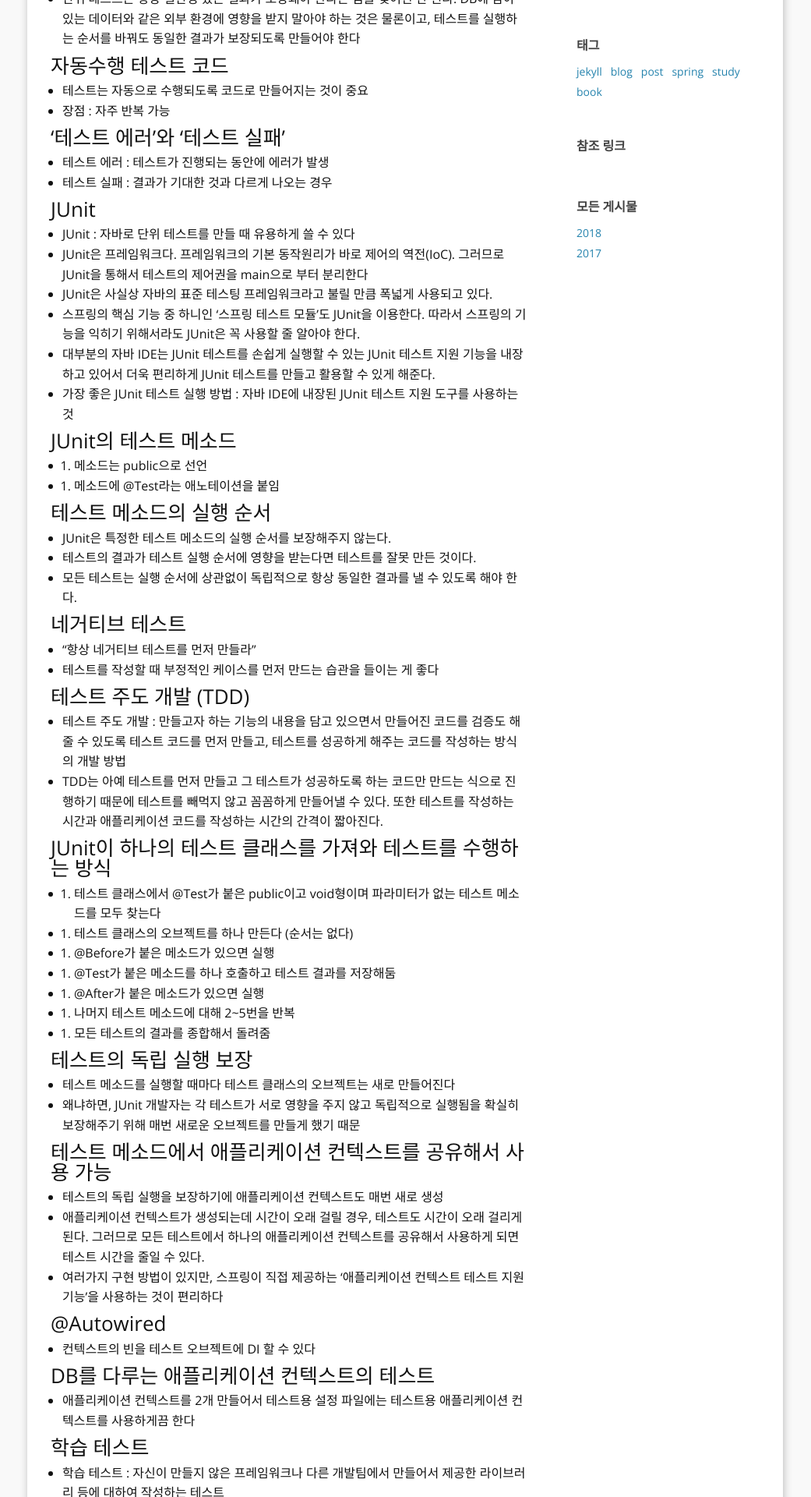
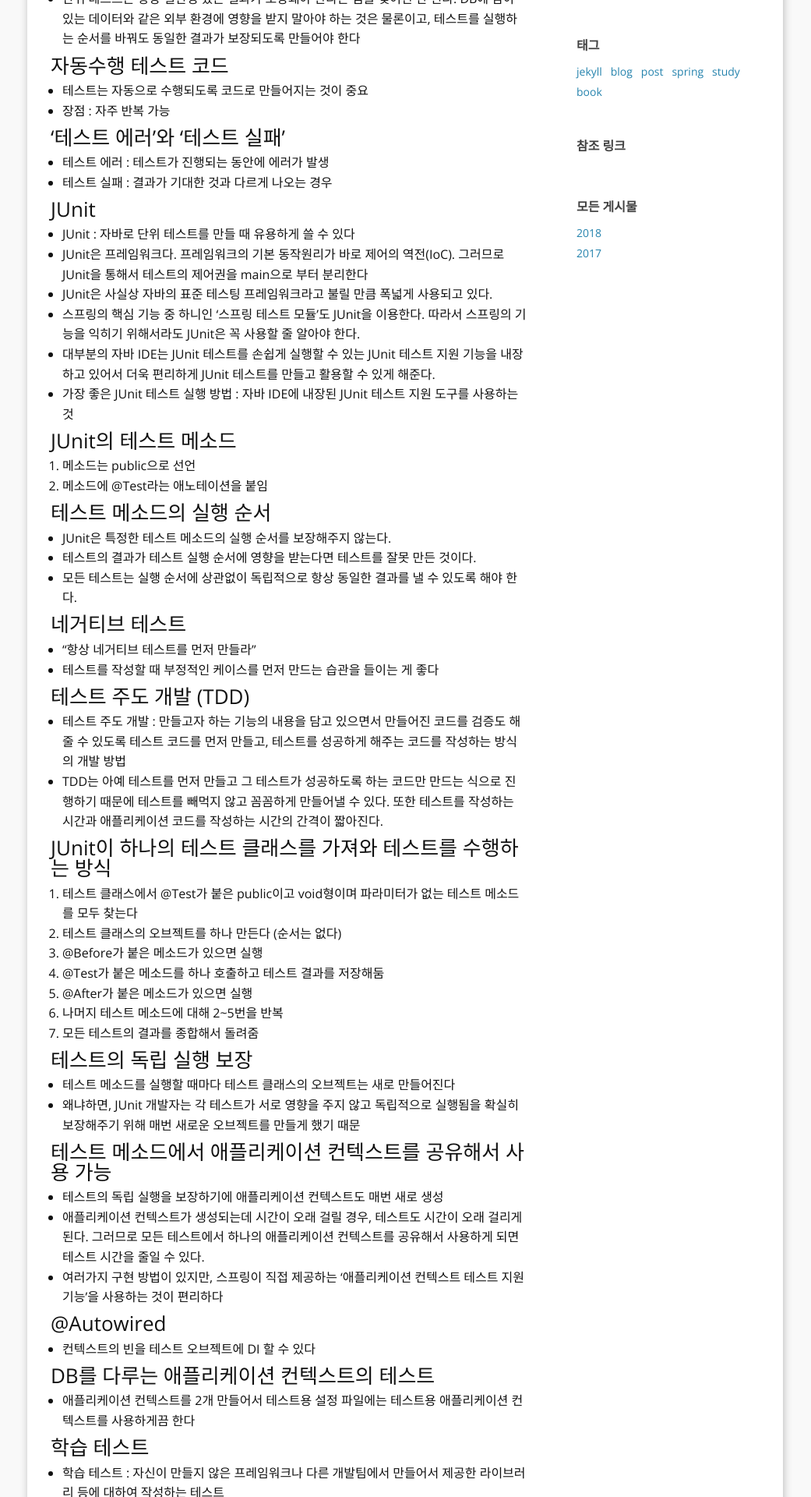
Before and after one commit to intChicken/intchicken.github.io, a Jekyll site: the page built from _posts/2018-04-07-jekyll.md, in a window 1280 px wide. Shown: the part 911-2831 px from the top of the page at 78% size, without its empty margins (120-1161 px from the left). Built offline with Jekyll 4.4.1, drawn with Linux system fonts in a browser that asks for light colours; nearby versions of some CDN libraries; comment, search, counter and statistics services are not loaded.

Commit message:
[토비의스프링3.1] 2장 테스트 - 글 수정

```diff
--- a/_posts/2018-04-07-jekyll.md
+++ b/_posts/2018-04-07-jekyll.md
@@ -42,8 +42,8 @@ tags: spring study book
 - 가장 좋은 JUnit 테스트 실행 방법 : 자바 IDE에 내장된 JUnit 테스트 지원 도구를 사용하는 것
 
 ### JUnit의 테스트 메소드
-- 1. 메소드는 public으로 선언
-- 2. 메소드에 @Test라는 애노테이션을 붙임
+1. 메소드는 public으로 선언
+2. 메소드에 @Test라는 애노테이션을 붙임
 
 ### 테스트 메소드의 실행 순서
 - JUnit은 특정한 테스트 메소드의 실행 순서를 보장해주지 않는다.
@@ -59,13 +59,13 @@ tags: spring study book
 - TDD는 아예 테스트를 먼저 만들고 그 테스트가 성공하도록 하는 코드만 만드는 식으로 진행하기 때문에 테스트를 빼먹지 않고 꼼꼼하게 만들어낼 수 있다. 또한 테스트를 작성하는 시간과 애플리케이션 코드를 작성하는 시간의 간격이 짧아진다.
 
 ### JUnit이 하나의 테스트 클래스를 가져와 테스트를 수행하는 방식
-- 1. 테스트 클래스에서 @Test가 붙은 public이고 void형이며 파라미터가 없는 테스트 메소드를 모두 찾는다
-- 2. 테스트 클래스의 오브젝트를 하나 만든다 (순서는 없다)
-- 3. @Before가 붙은 메소드가 있으면 실행
-- 4. @Test가 붙은 메소드를 하나 호출하고 테스트 결과를 저장해둠
-- 5. @After가 붙은 메소드가 있으면 실행
-- 6. 나머지 테스트 메소드에 대해 2~5번을 반복
-- 7. 모든 테스트의 결과를 종합해서 돌려줌
+1. 테스트 클래스에서 @Test가 붙은 public이고 void형이며 파라미터가 없는 테스트 메소드를 모두 찾는다
+2. 테스트 클래스의 오브젝트를 하나 만든다 (순서는 없다)
+3. @Before가 붙은 메소드가 있으면 실행
+4. @Test가 붙은 메소드를 하나 호출하고 테스트 결과를 저장해둠
+5. @After가 붙은 메소드가 있으면 실행
+6. 나머지 테스트 메소드에 대해 2~5번을 반복
+7. 모든 테스트의 결과를 종합해서 돌려줌
 
 ### 테스트의 독립 실행 보장
 - 테스트 메소드를 실행할 때마다 테스트 클래스의 오브젝트는 새로 만들어진다
```
